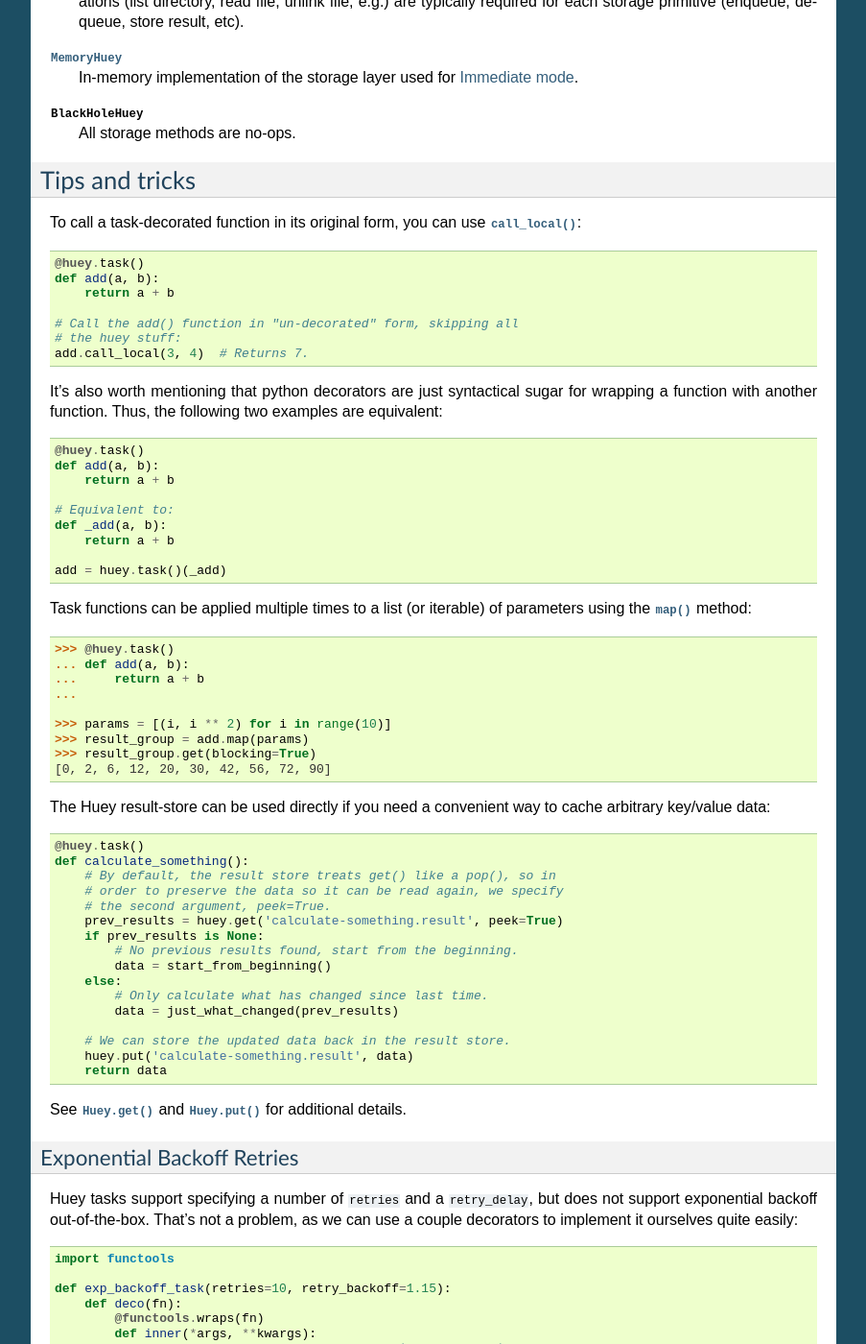
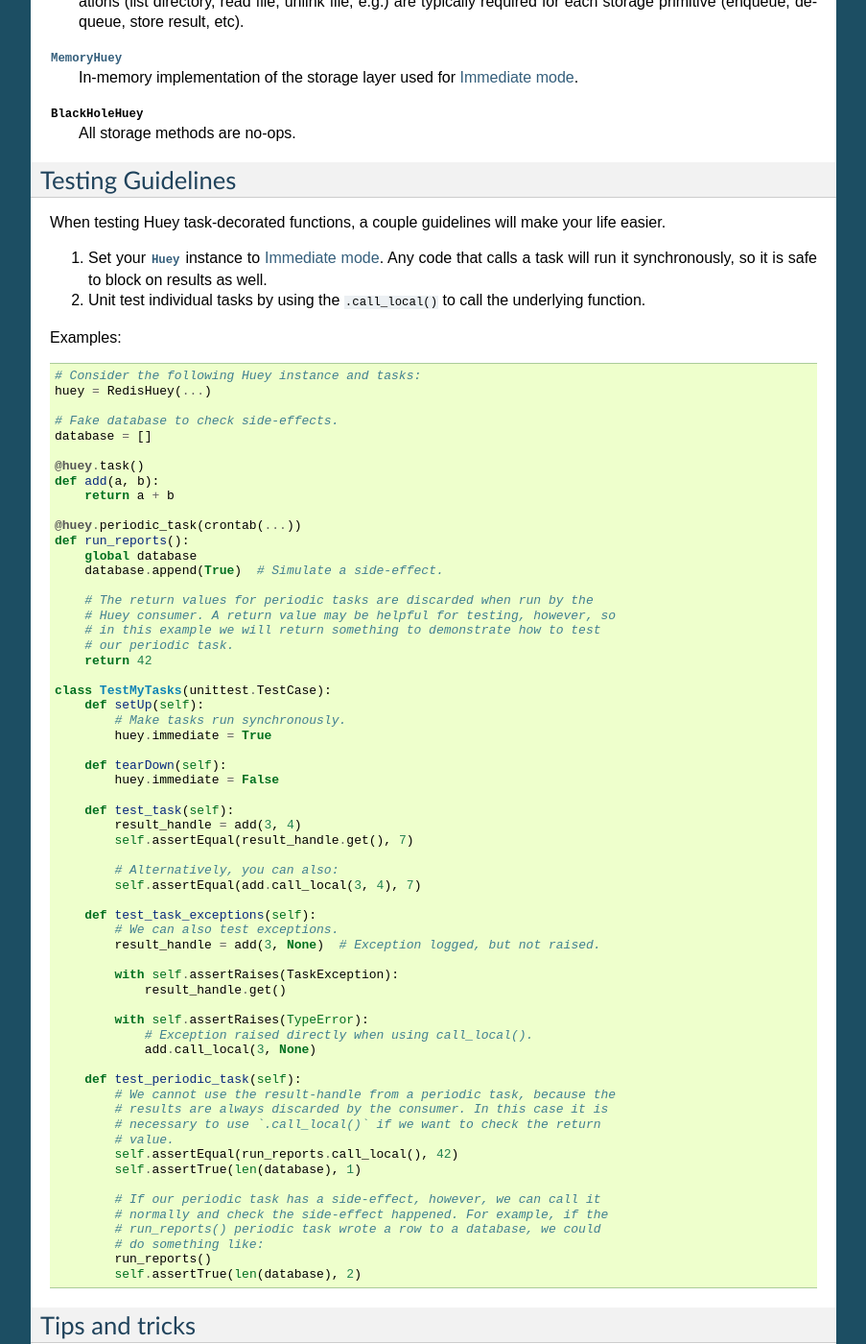
Before and after one commit to coleifer/huey, a Sphinx documentation site: the page built from docs/guide.rst, in a window 1280 px wide and 1400 px high, scrolled down 13815 px. Shown: the whole window at 96% size, without its empty margins (198-1101 px from the left). Built offline with Sphinx 7.4.7, drawn with Linux system fonts in a browser that asks for light colours; the version number could not be read and is left out.

Commit message:
Some notes to help with testing.

```diff
--- a/docs/guide.rst
+++ b/docs/guide.rst
@@ -909,6 +909,83 @@ weaknesses of each storage layer.
 :py:class:`BlackHoleHuey`
     All storage methods are no-ops.
 
+Testing Guidelines
+------------------
+
+When testing Huey task-decorated functions, a couple guidelines will make your
+life easier.
+
+1. Set your :py:class:`Huey` instance to :ref:`immediate`. Any code that calls
+   a task will run it synchronously, so it is safe to block on results as well.
+2. Unit test individual tasks by using the ``.call_local()`` to call the
+   underlying function.
+
+Examples:
+
+.. code-block:: python
+
+    # Consider the following Huey instance and tasks:
+    huey = RedisHuey(...)
+
+    # Fake database to check side-effects.
+    database = []
+
+    @huey.task()
+    def add(a, b):
+        return a + b
+
+    @huey.periodic_task(crontab(...))
+    def run_reports():
+        global database
+        database.append(True)  # Simulate a side-effect.
+
+        # The return values for periodic tasks are discarded when run by the
+        # Huey consumer. A return value may be helpful for testing, however, so
+        # in this example we will return something to demonstrate how to test
+        # our periodic task.
+        return 42
+
+    class TestMyTasks(unittest.TestCase):
+        def setUp(self):
+            # Make tasks run synchronously.
+            huey.immediate = True
+
+        def tearDown(self):
+            huey.immediate = False
+
+        def test_task(self):
+            result_handle = add(3, 4)
+            self.assertEqual(result_handle.get(), 7)
+
+            # Alternatively, you can also:
+            self.assertEqual(add.call_local(3, 4), 7)
+
+        def test_task_exceptions(self):
+            # We can also test exceptions.
+            result_handle = add(3, None)  # Exception logged, but not raised.
+
+            with self.assertRaises(TaskException):
+                result_handle.get()
+
+            with self.assertRaises(TypeError):
+                # Exception raised directly when using call_local().
+                add.call_local(3, None)
+
+        def test_periodic_task(self):
+            # We cannot use the result-handle from a periodic task, because the
+            # results are always discarded by the consumer. In this case it is
+            # necessary to use `.call_local()` if we want to check the return
+            # value.
+            self.assertEqual(run_reports.call_local(), 42)
+            self.assertTrue(len(database), 1)
+
+            # If our periodic task has a side-effect, however, we can call it
+            # normally and check the side-effect happened. For example, if the
+            # run_reports() periodic task wrote a row to a database, we could
+            # do something like:
+            run_reports()
+            self.assertTrue(len(database), 2)
+
 Tips and tricks
 ---------------
 
```
